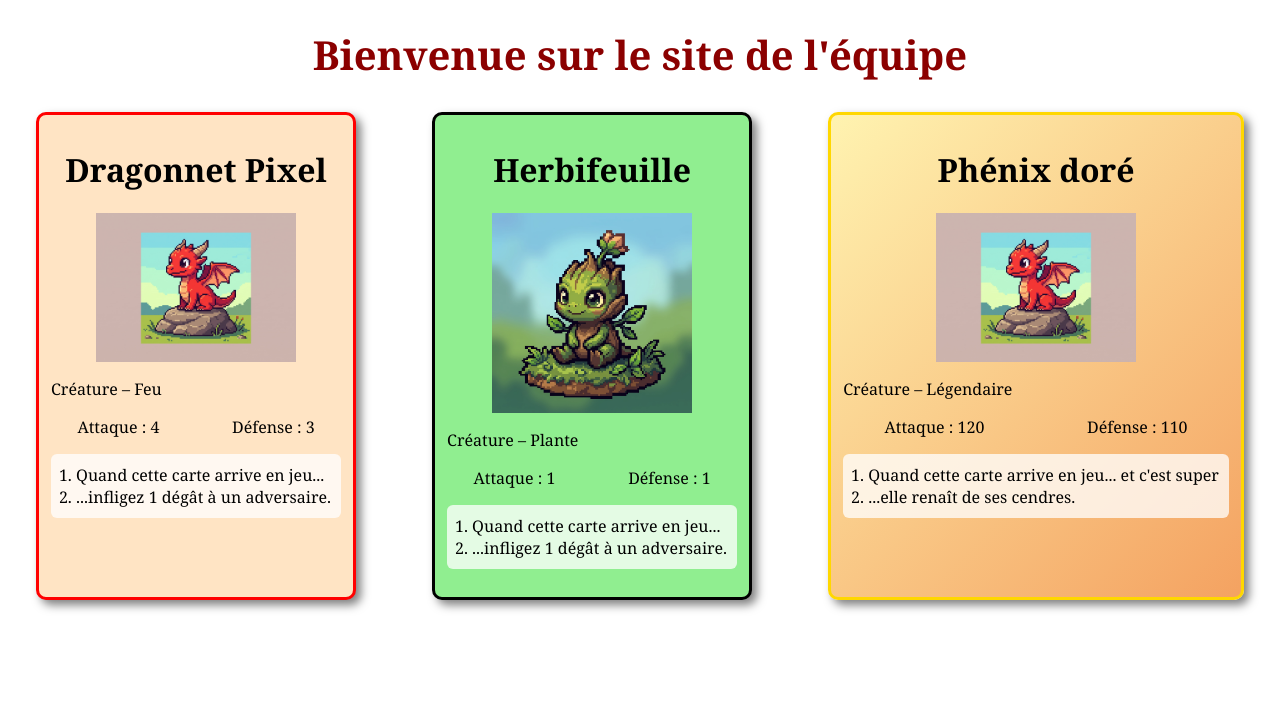
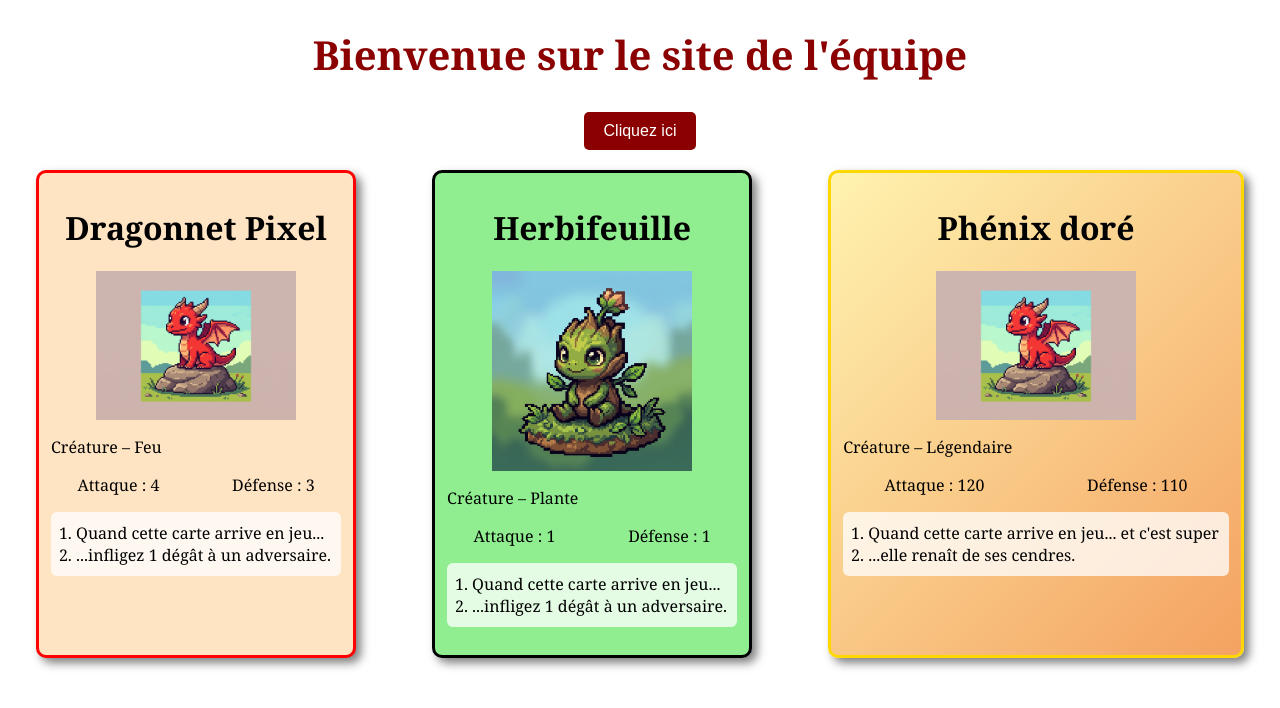
Before and after one commit to Titangp1/DevSecOps, a plain HTML site: page site1.html in a window 1280 px wide. Drawn offline with Linux system fonts and the light colour scheme.

Commit message:
Ajout du bouton

```diff
--- a/site1.html
+++ b/site1.html
@@ -8,6 +8,7 @@
   <body>
     <header>
       <h1 class="titre-site">Bienvenue sur le site de l'équipe</h1>
+      <button type="button">Cliquez ici</button>
     </header>
 
     <div class="cartes">
--- a/styles.css
+++ b/styles.css
@@ -8,6 +8,19 @@ img {
   margin: auto;
 }
 
+
+
+button {
+  display: block;
+  margin: 20px auto;
+  padding: 10px 20px;
+  font-size: 1rem;
+  background-color: darkred;
+  color: white;
+  border: none;
+  border-radius: 5px;
+  cursor: pointer;
+}
 .cartes {
   display: flex;
   justify-content: space-around;
```
